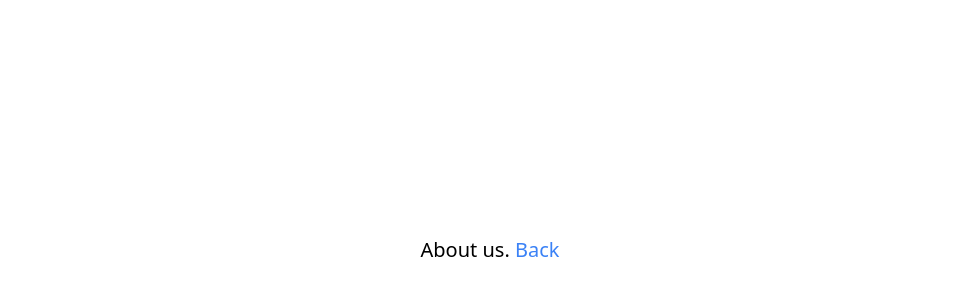
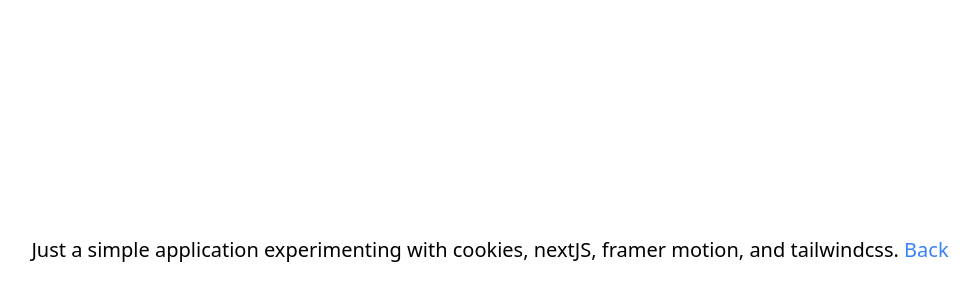
Before and after one commit to rsa16/next-js-name-app, a Next.js app: page /about in a window 1280 px wide. Shown: the part 150-450 px from the top of the page, without its empty margins (150-1129 px from the left). Built offline with nearby package versions, Linux system fonts and the light colour scheme.

Commit message:
Changed default about us page.

```diff
--- a/pages/about.js
+++ b/pages/about.js
@@ -9,7 +9,7 @@ export default function AboutPage() {
       exit={{ opacity: 0 }}
       className="text-xl h-screen flex items-center justify-center relative bg-fixed bg-center bg-cover bg-no-repeat"
     >
-      About us.&nbsp; <CustomLink href="/" text="Back" />
+      Just a simple application experimenting with cookies, nextJS, framer motion, and tailwindcss.&nbsp; <CustomLink href="/" text="Back" />
     </motion.div>
   );
 }
--- a/pages/index.js
+++ b/pages/index.js
@@ -82,7 +82,7 @@ export default function IndexPage() {
       </motion.button>
       <CustomLink
         href="/about"
-        text="About Us"
+        text="About This Project"
         variants={fade}
         extraClasses="absolute bottom-0 left-0 sm:mb-5 sm:ml-5 sm:text-base mb-3 ml-3 text-sm"
       />
```
Also changed, not shown: .codesandbox/workspace.json (deleted).
